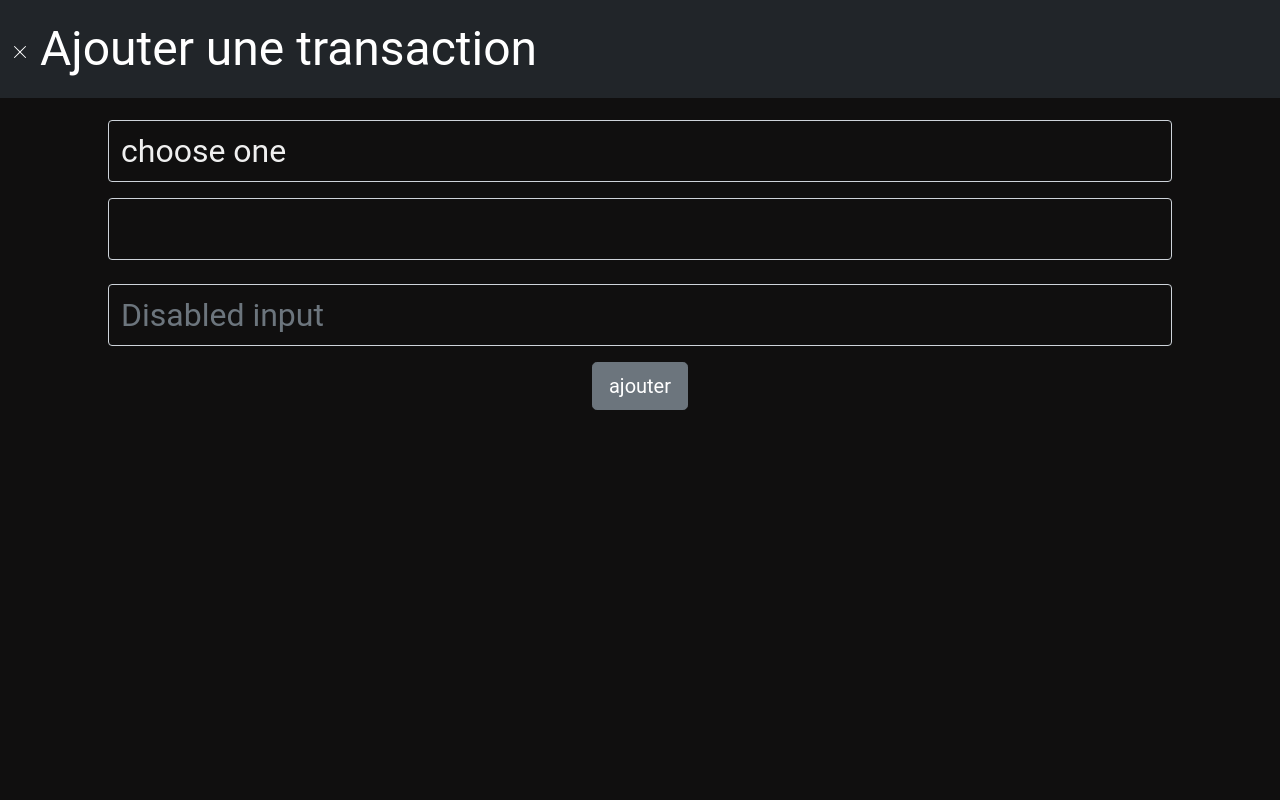
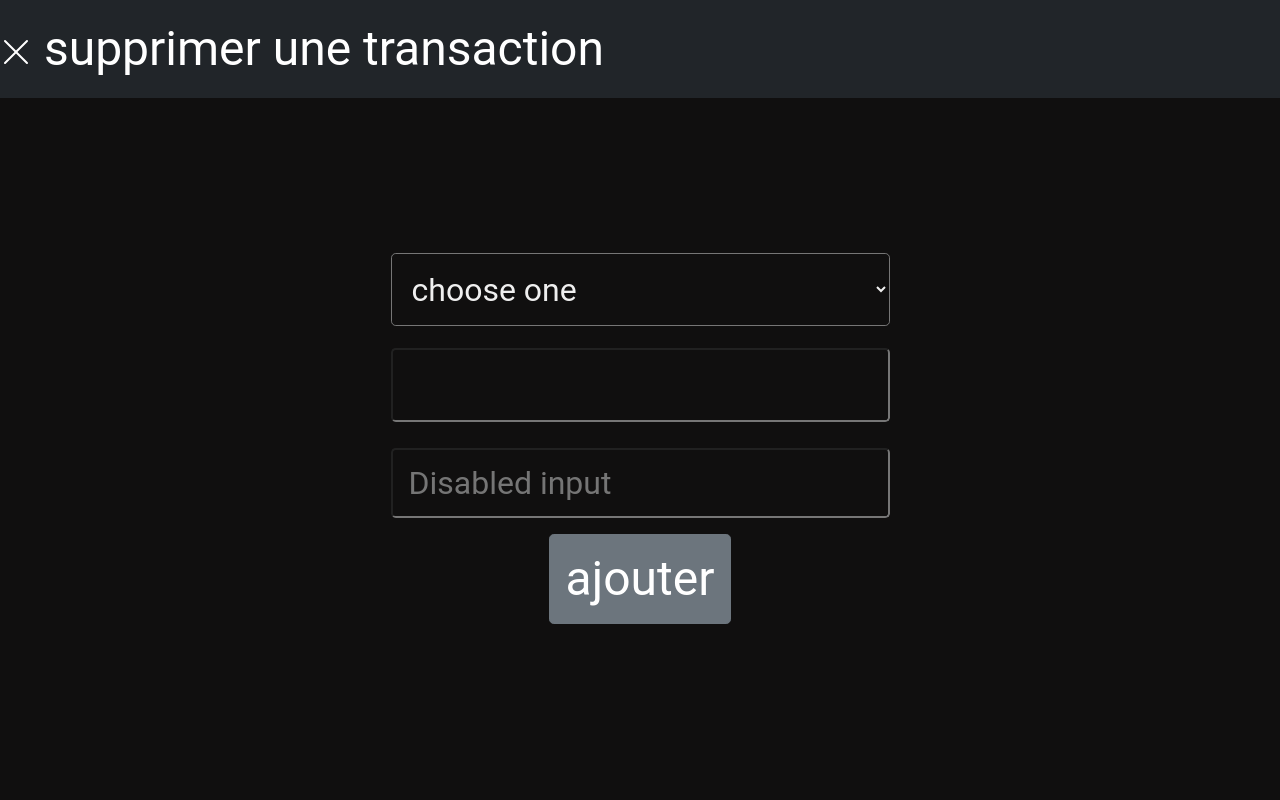
Before and after one commit to clementfert/projet, a Flask app: page /add in a window 1280 px wide. Run offline with Flask 2, Linux system fonts and the light colour scheme; data that the repository does not hold is empty; some libraries are stand-ins or nearby versions.

Commit message:
problem @media

```diff
--- a/Templates/add.html
+++ b/Templates/add.html
@@ -8,26 +8,23 @@
       </head>
     <body>
 
+      <nav class="navbar navbar-dark fixed-top bg-dark">
+          <a class="navbar-brand" href="javascript:history.back()" text="middle">
+            <svg xmlns="http://www.w3.org/2000/svg" width="32" height="32" fill="currentColor" class="bi bi-x-lg" viewBox="0 0 16 16" class="d-inline-block align-text-top">
+              <path d="M2.146 2.854a.5.5 0 1 1 .708-.708L8 7.293l5.146-5.147a.5.5 0 0 1 .708.708L8.707 8l5.147 5.146a.5.5 0 0 1-.708.708L8 8.707l-5.146 5.147a.5.5 0 0 1-.708-.708L7.293 8 2.146 2.854Z"/>
+            </svg>
+             supprimer une transaction
+          </a>
 
+      </nav>
 
-        <nav class="navbar navbar-dark fixed-top bg-dark">
-          <div class="container-fluid">
-            <a class="navbar-brand" href="#" text="middle">
-              <svg xmlns="http://www.w3.org/2000/svg" width="16" height="16" fill="currentColor" class="bi bi-x-lg" viewBox="0 0 16 16" class="d-inline-block align-text-top">
-                <path d="M2.146 2.854a.5.5 0 1 1 .708-.708L8 7.293l5.146-5.147a.5.5 0 0 1 .708.708L8.707 8l5.147 5.146a.5.5 0 0 1-.708.708L8 8.707l-5.146 5.147a.5.5 0 0 1-.708-.708L7.293 8 2.146 2.854Z"/>
-              </svg>
-               Ajouter une transaction
-            </a>
-          </div>
-        </nav>
-
-        <div class="container">
+        <div class="container h-100">
 
           <form action="{{ url_for('login') }}" method="POST" mb-3>
                   <div class="row mb-3">
                     <label for="crypto_selectionner"></label>
 
-                    <select name="crypto_selectionner" data-live-search="true" id="crypto_selectionner" class="form-control" title="Select Car Brand" onchange="show()" required>
+                    <select name="crypto_selectionner" data-live-search="true" id="crypto_selectionner" class="form-control-lg" title="Select Car Brand" onchange="show()" required>
                       <option value="">choose one</option>
                       {%for i in range(0, len)%}
                         <option value="{{ tableau[i] }}">{{ tableau[i] }} </option>
@@ -37,15 +34,18 @@
 
                   <div class="row mb-3">
                     <label for="quantity" ></label>
-                    <input type="number" min="0" step="0.000001" name="quantity" id="quantity" class="form-control" required>
+                    <input type="number" min="0" step="0.000001" name="quantity" id="quantity" class="form-control-lg" required>
                   </div>
 
                   <div class="row mb-3">
                     <label for="disabledTextInput" class="form-label"></label>
-                    <input type="number" min="0" step="0.000001" id="show_price" class="form-control" placeholder="Disabled input" name="show_price" value="show_price" >
+                    <input type="number" min="0" step="0.000001" id="show_price" class="form-control-lg" placeholder="Disabled input" name="show_price" value="show_price" >
                   </div>
 
+
                   <input type="submit" value="ajouter" class="btn btn-secondary btn-lg">
+
+
                 </form>
         </div>
 
--- a/static/style.css
+++ b/static/style.css
@@ -1,4 +1,8 @@
+html {
+    height: 100%;
+    width: 100%;
 
+}
 body {
     font-family: 'Roboto', regular;
     color:#efefef;
@@ -18,10 +22,14 @@ body {
     margin-right: auto;
     margin-left: auto;
     background-color:#100f0f;
-    padding: 50px;
+    align-items: center;
+    display: flex;
+    justify-content: center;
+    /*padding: 50px;*/
     /*color:#efefef;*/
 
 }
+
 
 /* pour menu*/
 
@@ -66,7 +74,7 @@ body {
     height: 70%;
 }
 .li {
-    height: 30%;
+    height: 45%;
 }
 
 .col {
@@ -80,16 +88,19 @@ body {
 
 /* add.htlm*/
 .list-group-item {
-    background-color:#100f0f;
+    background-color: #100f0f;
     color: #efefef;
-    min-height: 10%;
+    min-height: 15%;
+    height: auto;
+    font-size: xx-large;
+    width: auto;
 
 }
 a{
     color: #efefef;
     text-decoration:none;
 }
-.form-control {
+.form-control-lg {
     background-color:#100f0f;
     color: #efefef;
     font-size: xx-large;
@@ -108,3 +119,15 @@ input#quantity {
     background-color: #100f0f;
     color: white;
 }
+
+.row{
+    height: 10vh;
+}
+.btn-group-lg>.btn, .btn-lg {
+    font-size: xxx-large;
+}
+
+.img-graphe{
+    width: auto;
+    height: auto;
+}
```
Also changed, not shown: Templates/graphique.html (+5 -5 lines), Templates/menu.html (+27 -7 lines), Templates/remove.html (+13 -10 lines).
